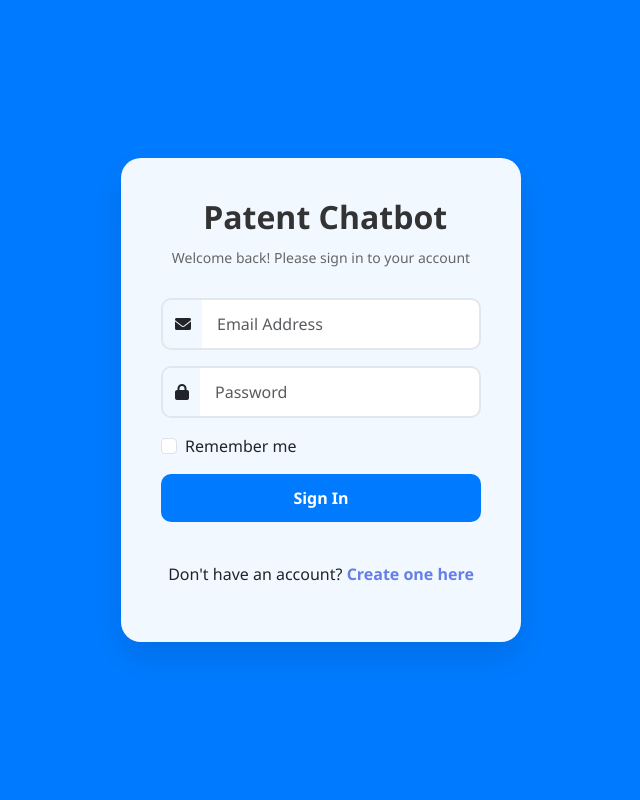
After one commit to HarshitR2004/PatentChatbot, a Django app: template Users/templates/login.html in a window 1280 px wide. The commit adds this page. Shown: the whole page, without its empty margins (319-959 px from the left). Run offline with Django 5.2, Linux system fonts and the light colour scheme; the template is opened without the code that fills it, so the values that code supplies are empty; parts of the project's set-up code (start-up, migrations or seed data) failed here and were passed over; some libraries are stand-ins or nearby versions.

Commit message:
Some html files

```diff
--- /dev/null
+++ b/Users/templates/login.html
@@ -0,0 +1,253 @@
+<!DOCTYPE html>
+<html lang="en">
+<head>
+    <meta charset="UTF-8">
+    <meta name="viewport" content="width=device-width, initial-scale=1.0">
+    <title>Login - Patent Chatbot</title>
+    <link href="https://cdnjs.cloudflare.com/ajax/libs/bootstrap/5.3.0/css/bootstrap.min.css" rel="stylesheet">
+    <link href="https://cdnjs.cloudflare.com/ajax/libs/font-awesome/6.0.0/css/all.min.css" rel="stylesheet">
+    <style>
+        body {
+            background: #007BFF;
+            min-height: 100vh;
+            display: flex;
+            align-items: center;
+            justify-content: center;
+            font-family: 'Segoe UI', Tahoma, Geneva, Verdana, sans-serif;
+        }
+
+        .login-container {
+            background: rgba(255, 255, 255, 0.95);
+            border-radius: 20px;
+            box-shadow: 0 15px 35px rgba(0, 0, 0, 0.1);
+            padding: 40px;
+            width: 100%;
+            max-width: 400px;
+            backdrop-filter: blur(10px);
+        }
+
+        .login-header {
+            text-align: center;
+            margin-bottom: 30px;
+        }
+
+        .login-header h2 {
+            color: #333;
+            font-weight: 700;
+            margin-bottom: 10px;
+        }
+
+        .login-header p {
+            color: #666;
+            font-size: 14px;
+        }
+
+        .form-floating {
+            margin-bottom: 20px;
+        }
+
+        .form-control {
+            border: 2px solid #e1e8ed;
+            border-radius: 10px;
+            padding: 12px 15px;
+            font-size: 16px;
+            transition: all 0.3s ease;
+        }
+
+        .form-control:focus {
+            border-color: #667eea;
+            box-shadow: 0 0 0 0.2rem rgba(102, 126, 234, 0.25);
+        }
+
+        .btn-login {
+            background: #007BFF;
+            border: none;
+            border-radius: 10px;
+            padding: 12px;
+            font-size: 16px;
+            font-weight: 600;
+            color: white;
+            width: 100%;
+            transition: all 0.3s ease;
+            margin-bottom: 20px;
+        }
+
+        .btn-login:hover {
+            transform: translateY(-2px);
+            box-shadow: 0 8px 25px rgba(102, 126, 234, 0.3);
+            color: white;
+        }
+
+        .btn-login:disabled {
+            opacity: 0.7;
+            transform: none;
+        }
+
+        .alert {
+            border-radius: 10px;
+            margin-bottom: 20px;
+        }
+
+        .register-link {
+            text-align: center;
+            margin-top: 20px;
+        }
+
+        .register-link a {
+            color: #667eea;
+            text-decoration: none;
+            font-weight: 600;
+        }
+
+        .register-link a:hover {
+            text-decoration: underline;
+        }
+
+        .loading-spinner {
+            display: none;
+        }
+
+        .input-group-text {
+            background: transparent;
+            border: 2px solid #e1e8ed;
+            border-right: none;
+            border-radius: 10px 0 0 10px;
+        }
+
+        .input-group .form-control {
+            border-left: none;
+            border-radius: 0 10px 10px 0;
+        }
+
+        .input-group:focus-within .input-group-text {
+            border-color: #667eea;
+        }
+    </style>
+</head>
+<body>
+    <div class="login-container">
+        <div class="login-header">
+            <h2><i class="fas text-primary"></i> Patent Chatbot</h2>
+            <p>Welcome back! Please sign in to your account</p>
+        </div>
+
+        <div id="alert-container"></div>
+
+        <form id="loginForm">
+            <div class="input-group mb-3">
+                <span class="input-group-text">
+                    <i class="fas fa-envelope"></i>
+                </span>
+                <input type="email" class="form-control" id="email" placeholder="Email Address" required>
+            </div>
+
+            <div class="input-group mb-3">
+                <span class="input-group-text">
+                    <i class="fas fa-lock"></i>
+                </span>
+                <input type="password" class="form-control" id="password" placeholder="Password" required>
+            </div>
+
+            <div class="form-check mb-3">
+                <input class="form-check-input" type="checkbox" id="rememberMe">
+                <label class="form-check-label" for="rememberMe">
+                    Remember me
+                </label>
+            </div>
+
+            <button type="submit" class="btn btn-login" id="loginBtn">
+                <span class="login-text">Sign In</span>
+                <div class="loading-spinner">
+                    <i class="fas fa-spinner fa-spin"></i> Signing in...
+                </div>
+            </button>
+        </form>
+
+        <div class="register-link">
+            <p>Don't have an account? <a href="/register/">Create one here</a></p>
+        </div>
+    </div>
+
+    <script src="https://cdnjs.cloudflare.com/ajax/libs/bootstrap/5.3.0/js/bootstrap.bundle.min.js"></script>
+    <script>
+        document.getElementById('loginForm').addEventListener('submit', async function(e) {
+            e.preventDefault();
+
+            const loginBtn = document.getElementById('loginBtn');
+            const loginText = loginBtn.querySelector('.login-text');
+            const loadingSpinner = loginBtn.querySelector('.loading-spinner');
+            const alertContainer = document.getElementById('alert-container');
+
+            // Show loading state
+            loginBtn.disabled = true;
+            loginText.style.display = 'none';
+            loadingSpinner.style.display = 'inline-block';
+
+            // Clear previous alerts
+            alertContainer.innerHTML = '';
+
+            const formData = {
+                email: document.getElementById('email').value,
+                password: document.getElementById('password').value
+            };
+
+            try {
+                const response = await fetch('/ajax/login/', {
+                    method: 'POST',
+                    headers: {
+                        'Content-Type': 'application/json',
+                    },
+                    body: JSON.stringify(formData)
+                });
+
+                const data = await response.json();
+
+                if (data.success) {
+                    // Show success message
+                    alertContainer.innerHTML = `
+                        <div class="alert alert-success" role="alert">
+                            <i class="fas fa-check-circle"></i> ${data.message}
+                        </div>
+                    `;
+
+                    // Redirect after a short delay
+                    setTimeout(() => {
+                        window.location.href = data.redirect_url;
+                    }, 1000);
+                } else {
+                    // Show error message
+                    alertContainer.innerHTML = `
+                        <div class="alert alert-danger" role="alert">
+                            <i class="fas fa-exclamation-circle"></i> ${data.message}
+                        </div>
+                    `;
+                }
+            } catch (error) {
+                alertContainer.innerHTML = `
+                    <div class="alert alert-danger" role="alert">
+                        <i class="fas fa-exclamation-circle"></i> An error occurred. Please try again.
+                    </div>
+                `;
+            } finally {
+                // Reset button state
+                loginBtn.disabled = false;
+                loginText.style.display = 'inline-block';
+                loadingSpinner.style.display = 'none';
+            }
+        });
+
+        // Add floating label effect
+        document.querySelectorAll('.form-control').forEach(input => {
+            input.addEventListener('focus', function() {
+                this.parentElement.classList.add('focused');
+            });
+
+            input.addEventListener('blur', function() {
+                if (!this.value) {
+                    this.parentElement.classList.remove('focused');
+                }
+            });
+        });
+    </script>
+</body>
+</html>
--- a/chat/templates/chat/chat.html
+++ b/chat/templates/chat/chat.html
@@ -4,6 +4,12 @@
 
 {% block content %}
 <div class="flex flex-col max-w-2xl mx-auto h-[70vh] border border-[#f0f2f4] rounded-xl shadow-sm overflow-hidden">
+
+  <!-- Header -->
+  <div class="bg-[#1466b8] text-white text-lg font-semibold px-6 py-4">
+    PatentBot Chat
+  </div>
+
   <!-- Chat messages -->
   <div id="chat-box" class="flex-1 overflow-y-auto p-4 space-y-4 bg-[#f9fafb]">
     <!-- Example messages -->
```
Also changed, not shown: Users/templates/registration.html (added, +330 -0 lines), chat/migrations/0001_initial.py (added), documents/migrations/0001_initial.py (added), usersession/migrations/0001_initial.py (added).
